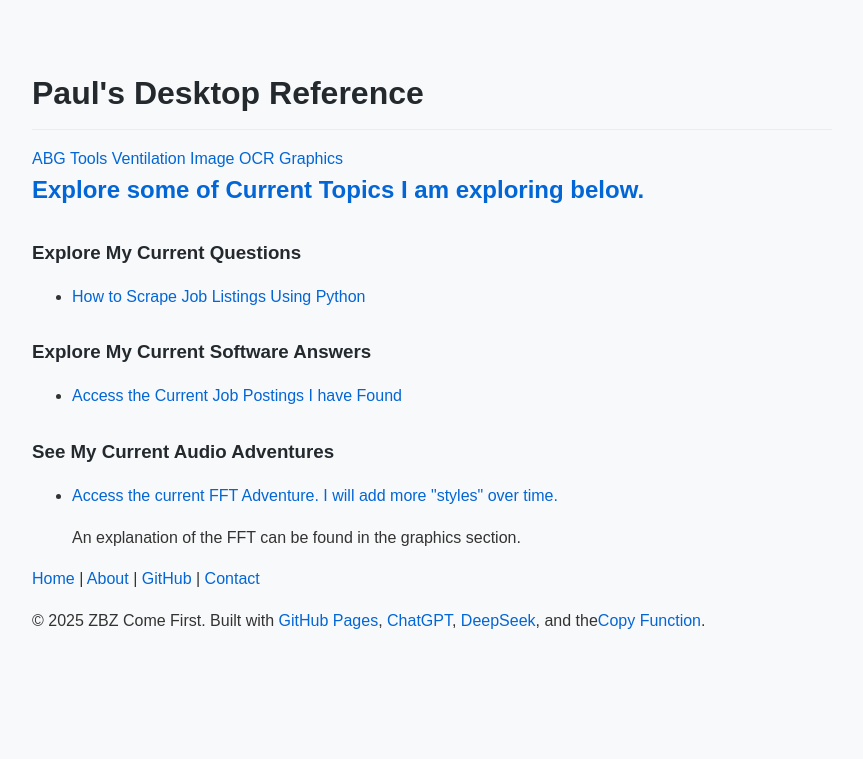
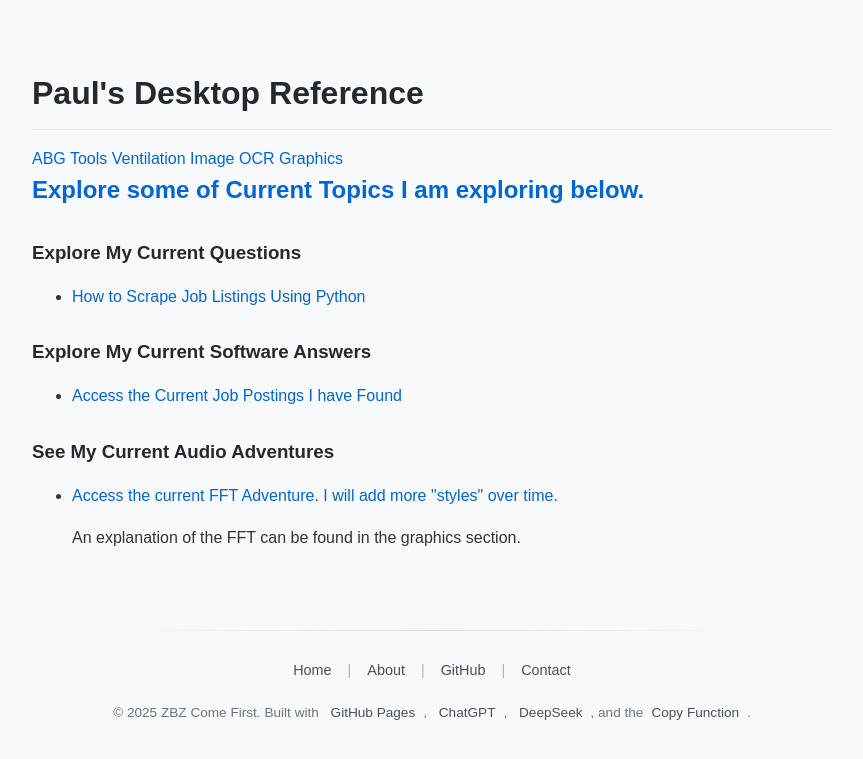
Before and after one commit to ZBZFirst/info, a Jekyll site: the page built from index.md, in a window 1280 px wide. Shown: the top 759 px of the page, without its empty margins (208-1071 px from the left). Built offline with Jekyll 4.4.1, drawn with Linux system fonts in a browser that asks for light colours.

Commit message:
Update footer.html

```diff
--- a/_includes/footer.html
+++ b/_includes/footer.html
@@ -16,4 +16,4 @@
     </p>
   </div>
 </footer>
-<link rel="stylesheet" href="/info/_css/defaultpage.css">
+<link rel="stylesheet" href="/info/_css/footer.css">
```
